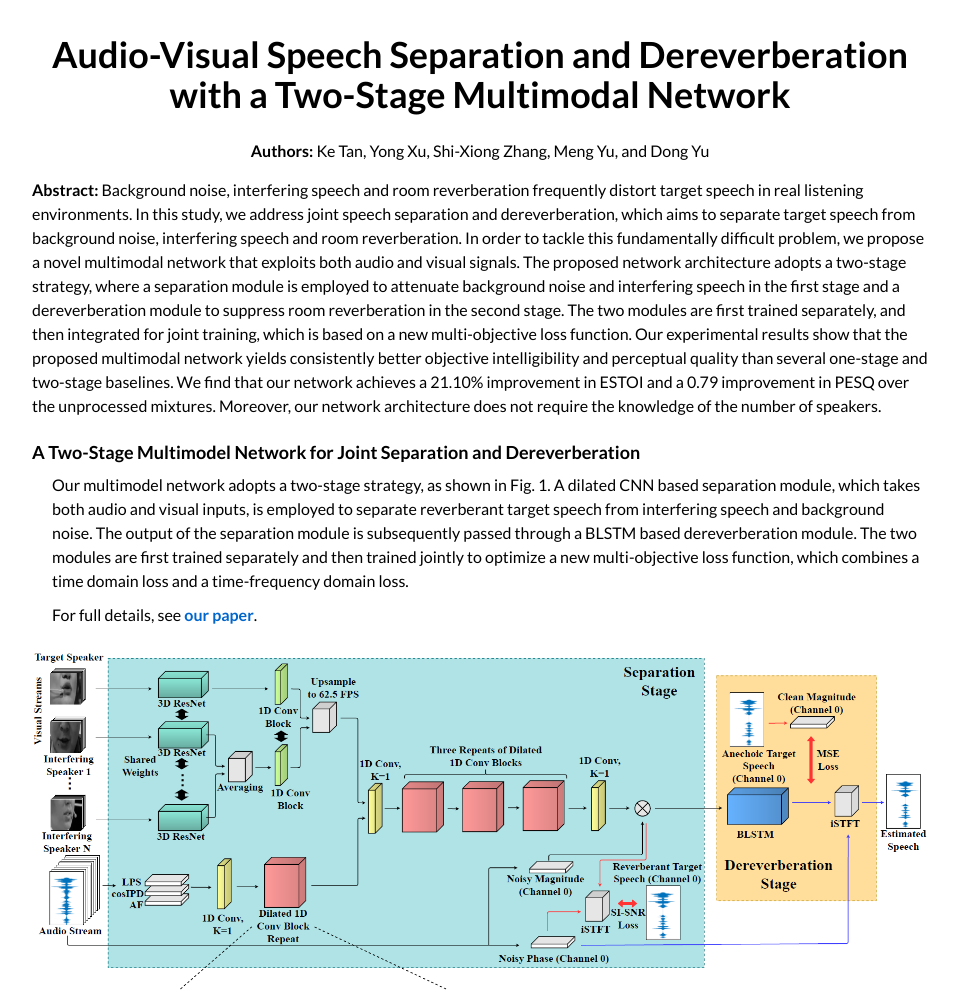
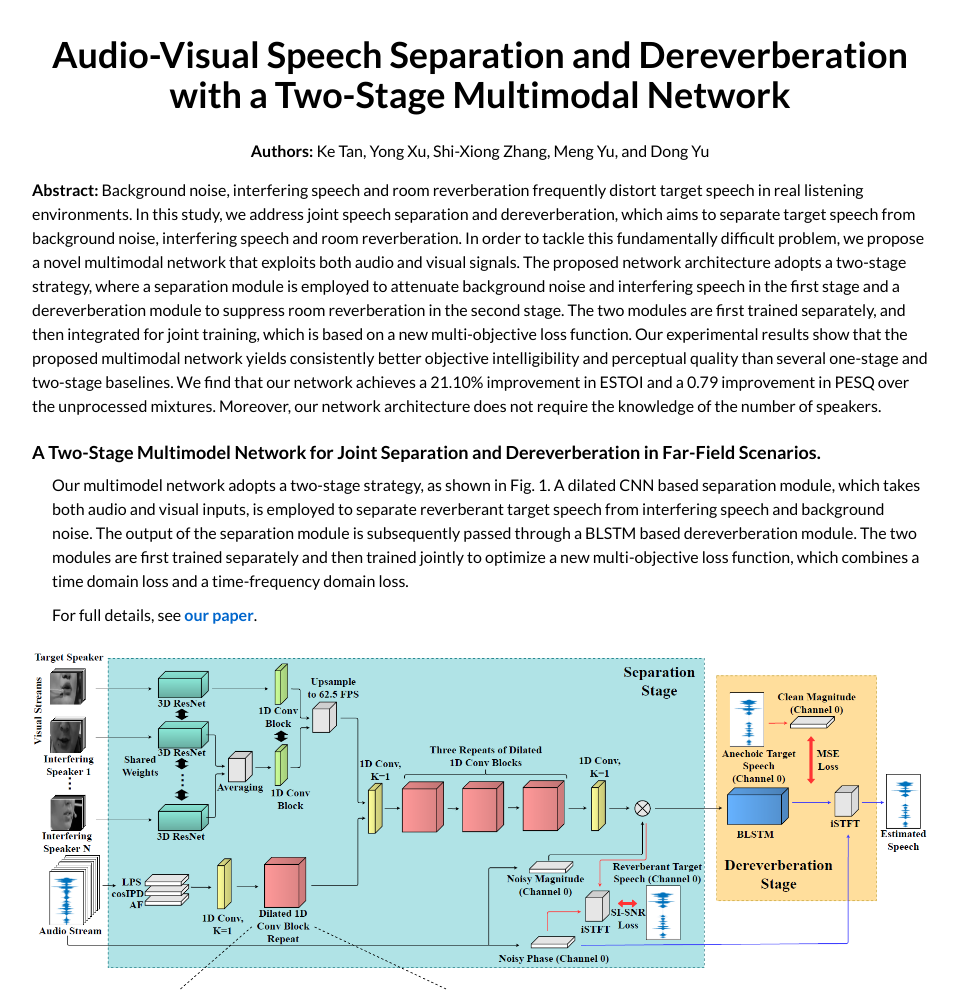
Before and after one commit to JupiterEthan/av-enh.github.io, a plain HTML site: page index.html in a window 1280 px wide. Shown: the top 990 px of the page, without its empty margins (160-1118 px from the left). Drawn offline with Linux system fonts and the light colour scheme.

Commit message:
Add files via upload

```diff
--- a/index.html
+++ b/index.html
@@ -33,7 +33,7 @@
             <div id="paper_abstract"> <b>Abstract:</b> Background noise, interfering speech and room reverberation frequently distort target speech in real listening environments. In this study, we address joint speech separation and dereverberation, which aims to separate target speech from background noise, interfering speech and room reverberation. In order to tackle this fundamentally difficult problem, we propose a novel multimodal network that exploits both audio and visual signals. The proposed network architecture adopts a two-stage strategy, where a separation module is employed to attenuate background noise and interfering speech in the first stage and a dereverberation module to suppress room reverberation in the second stage. The two modules are first trained separately, and then integrated for joint training, which is based on a new multi-objective loss function. Our experimental results show that the proposed multimodal network yields consistently better objective intelligibility and perceptual quality than several one-stage and two-stage baselines. We find that our network achieves a 21.10% improvement in ESTOI and a 0.79 improvement in PESQ over the unprocessed mixtures. Moreover, our network architecture does not require the knowledge of the number of speakers.</div>
 
             <div id="description">
-                <h4>A Two-Stage Multimodel Network for Joint Separation and Dereverberation</h4>
+                <h4>A Two-Stage Multimodel Network for Joint Separation and Dereverberation in Far-Field Scenarios.</h4>
                 <p>Our multimodel network adopts a two-stage strategy, as shown in Fig. 1. A dilated CNN based separation module, which takes both audio and visual inputs, is employed to separate reverberant target speech from interfering speech and background noise. The output of the separation module is subsequently passed through a BLSTM based dereverberation module. The two modules are first trained separately and then trained jointly to optimize a new multi-objective loss function, which combines a time domain loss and a time-frequency domain loss.</p>
                 <p>For full details, see <a href="https://arxiv.org/submit/2847079/view" target="_blank">our paper</a>.</p>
                 <a><img src="img/architecture.png" width="100%" id="architecture"/></a>
```
